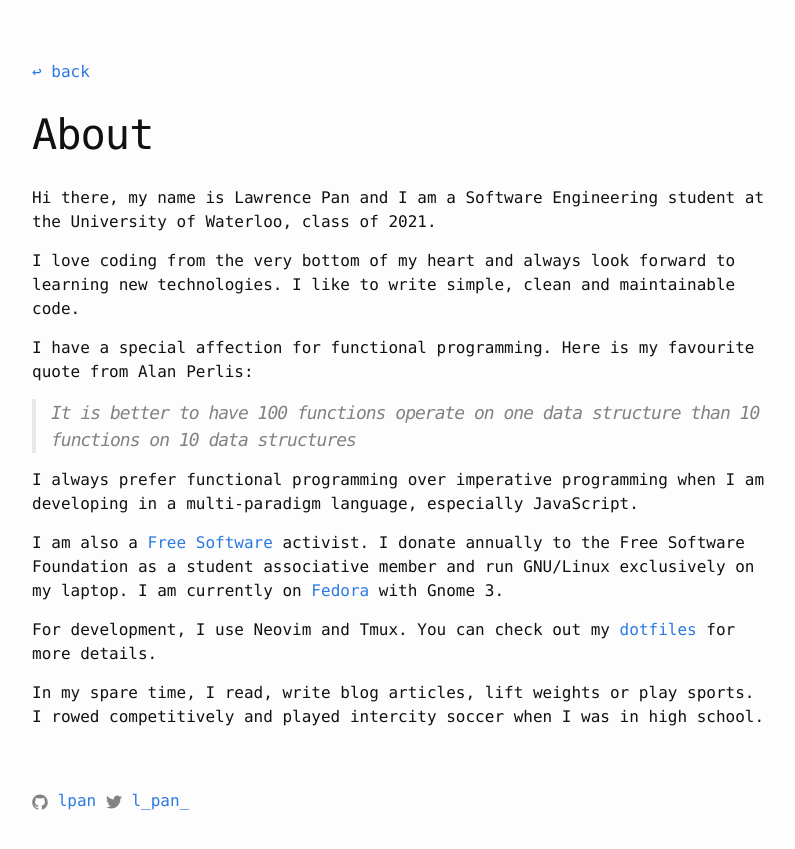
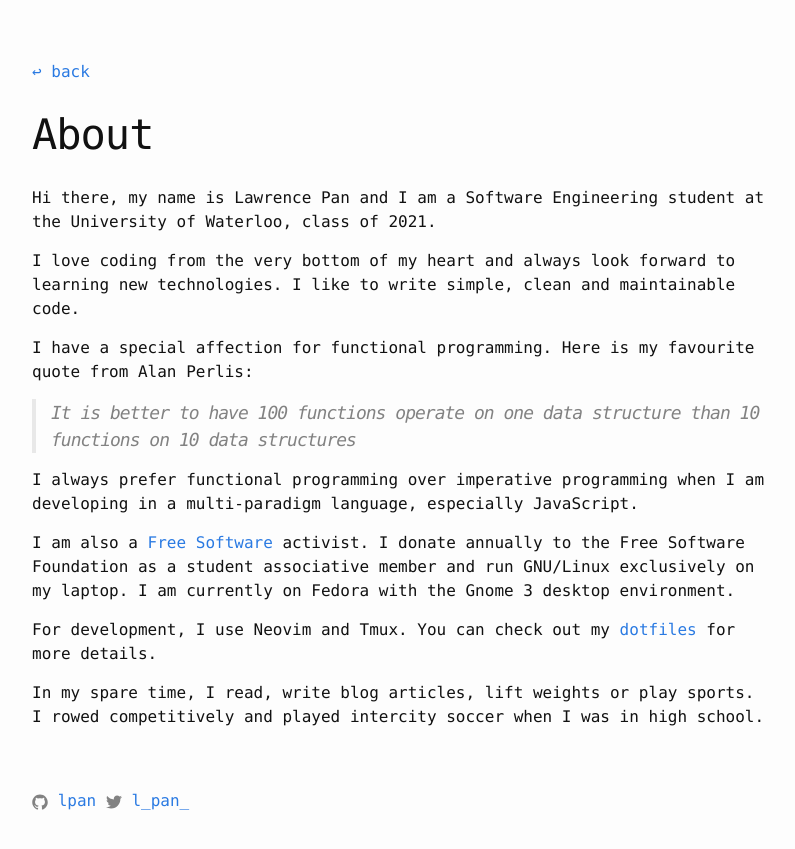
Before and after one commit to lpan/lpan.github.io, a Jekyll site: the page built from about.md, in a window 1280 px wide. Shown: the top 849 px of the page, without its empty margins (238-1033 px from the left). Built offline with Jekyll 4.4.1, drawn with Linux system fonts in a browser that asks for light colours.

Commit message:
use var for os and de cuz they may change

```diff
--- a/_config.yml
+++ b/_config.yml
@@ -6,7 +6,11 @@ description: >
 baseurl: ""
 url: "http://lpan.github.io"
 twitter_username: l_pan_
-github_username:  lpan
+github_username: lpan
 
 # Build settings
 markdown: kramdown
+
+# personal config
+operation_system: "Fedora"
+desktop_environment: "Gnome 3"
--- a/about.md
+++ b/about.md
@@ -21,8 +21,8 @@ developing in a multi-paradigm language, especially JavaScript.
 
 I am also a [Free Software](http://www.fsf.org/) activist. I donate annually to
 the Free Software Foundation as a student associative member and run GNU/Linux
-exclusively on my laptop. I am currently on [Fedora](https://getfedora.org/) with
-Gnome 3.
+exclusively on my laptop. I am currently on {{ site.operation_system }} with
+the {{ site.desktop_environment }} desktop environment.
 
 For development, I use Neovim and Tmux. You can check out my
 [dotfiles](https://github.com/lpan/dotfiles) for more details.
```
